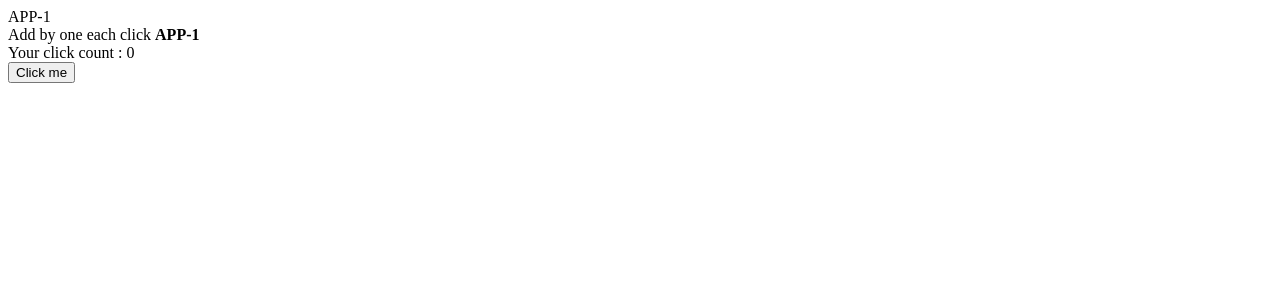
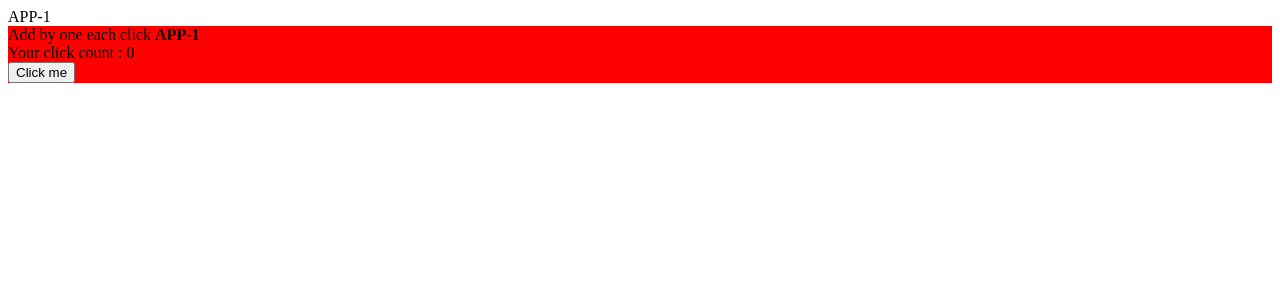
Before and after one commit to sergeykurilov/app1, a React app: page / in a window 1280 px wide. Shown: the top 300 px of the page. Built offline with nearby package versions, Linux system fonts and the light colour scheme.

Commit message:
feat: initial config

```diff
--- a/src/components/CounterAppOne.tsx
+++ b/src/components/CounterAppOne.tsx
@@ -4,7 +4,7 @@ const Counter = () => {
   const [count, setCount] = useState(0);
 
   return (
-    <div >
+    <div style={{ background: "red" }}>
       <div>
         Add by one each click <strong>APP-1</strong>
       </div>
```
